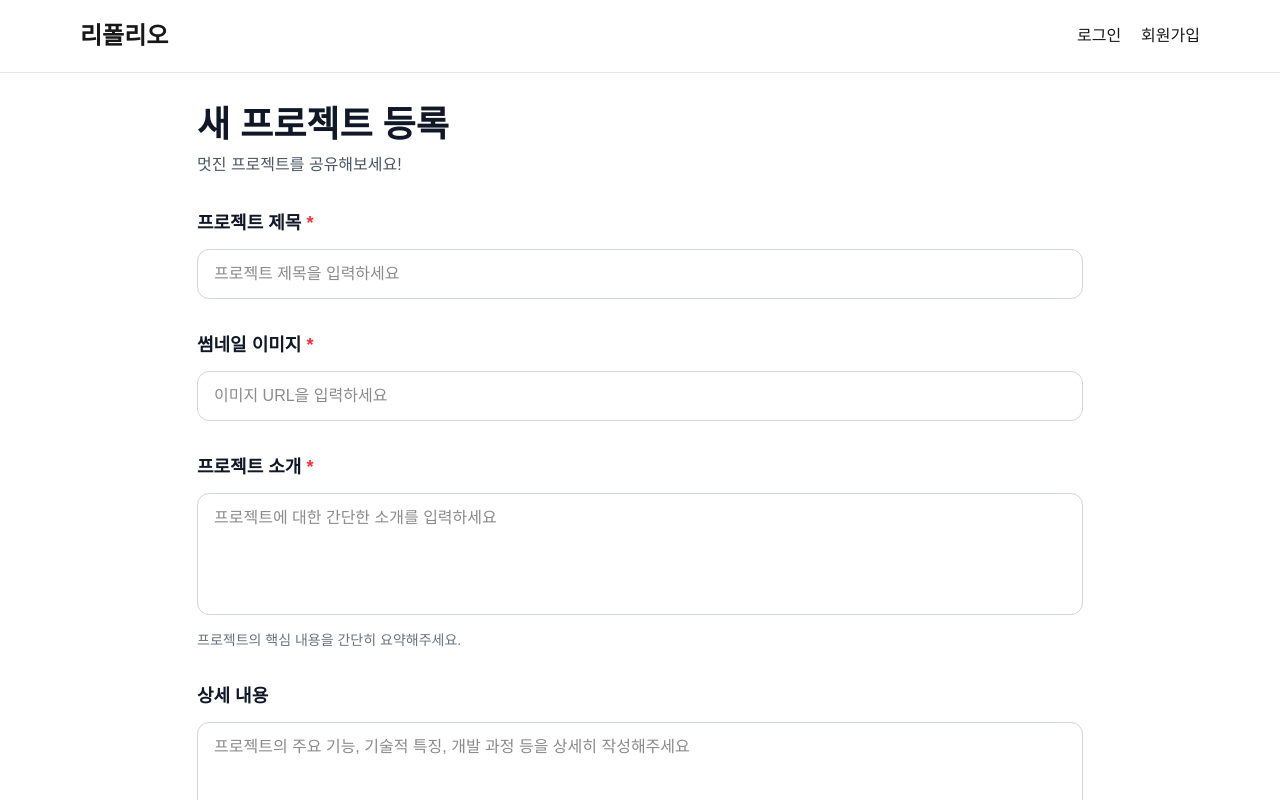
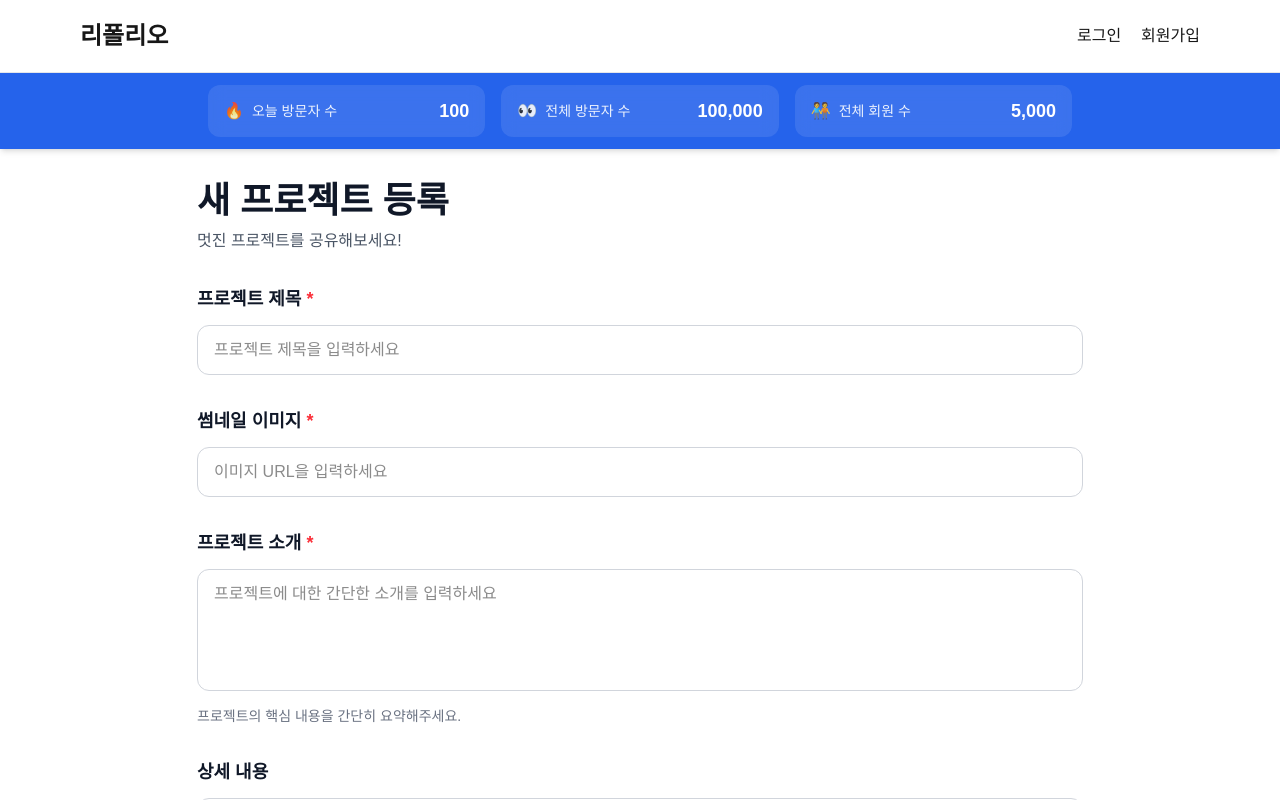
Before and after one commit to hyuk-dev/refolio-fe, a Next.js app: page /new in a window 1280 px wide. Shown: the top 800 px of the page. Built offline with nearby package versions, Linux system fonts and the light colour scheme.

Commit message:
feat: 헤더에 카운터 추가

```diff
--- a/app/(main)/layout.tsx
+++ b/app/(main)/layout.tsx
@@ -1,3 +1,4 @@
+import Counter from '@/components/counter';
 import Header from '@/components/header';
 import UserMenu from '@/components/userMenu';
 import React from 'react';
@@ -13,6 +14,7 @@ export default function MainLayout({
         <Header />
         <UserMenu />
       </div>
+      <Counter />
       <div className="w-full max-w-[1580px] px-4 sm:px-6 md:px-10 lg:px-0">
         {children}
       </div>
--- a/app/(main)/new/page.tsx
+++ b/app/(main)/new/page.tsx
@@ -77,9 +77,7 @@ export default function NewProjectPage() {
             <input
               type="text"
               value={thumbnailPreview}
-                            onChange={(e) =>
-                                setThumbnailPreview(e.target.value)
-                            }
+              onChange={(e) => setThumbnailPreview(e.target.value)}
               placeholder="이미지 URL을 입력하세요"
               className="w-full px-4 py-3 border border-gray-300 rounded-xl focus:outline-none focus:ring-2 focus:ring-blue-500 focus:border-transparent"
             />
@@ -221,10 +219,7 @@ export default function NewProjectPage() {
                     e.preventDefault();
                     const input = e.currentTarget;
                     if (input.value.trim()) {
-                                            setImages([
-                                                ...images,
-                                                input.value.trim(),
-                                            ]);
+                      setImages([...images, input.value.trim()]);
                       input.value = '';
                     }
                   }
@@ -236,10 +231,7 @@ export default function NewProjectPage() {
                   const input = e.currentTarget
                     .previousElementSibling as HTMLInputElement;
                   if (input.value.trim()) {
-                                        setImages([
-                                            ...images,
-                                            input.value.trim(),
-                                        ]);
+                    setImages([...images, input.value.trim()]);
                     input.value = '';
                   }
                 }}
@@ -264,11 +256,7 @@ export default function NewProjectPage() {
                     <button
                       type="button"
                       onClick={() =>
-                                                setImages(
-                                                    images.filter(
-                                                        (_, i) => i !== index
-                                                    )
-                                                )
+                        setImages(images.filter((_, i) => i !== index))
                       }
                       className="absolute top-2 right-2 bg-red-500 text-white rounded-full w-6 h-6 flex items-center justify-center opacity-0 group-hover:opacity-100 transition-opacity"
                     >
--- a/app/globals.css
+++ b/app/globals.css
@@ -11,6 +11,7 @@
   --color-foreground: var(--foreground);
   --font-sans: var(--font-geist-sans);
   --font-mono: var(--font-geist-mono);
+  --color-primary: #2563eb;
 }
 
 body {
--- /dev/null
+++ b/components/categoryList.tsx
@@ -0,0 +1,31 @@
+interface CategoryListProps {
+  categories: string[];
+  selectedCategory: string;
+  setSelectedCategory: (category: string) => void;
+}
+
+export default function CategoryList({
+  categories,
+  selectedCategory,
+  setSelectedCategory,
+}: CategoryListProps) {
+  return (
+    <div className="px-5 mb-6">
+      <div className="flex flex-wrap gap-2">
+        {categories.map((category) => (
+          <button
+            key={category}
+            onClick={() => setSelectedCategory(category)}
+            className={`px-4 py-2 rounded-full text-sm font-medium transition-all ${
+              selectedCategory === category
+                ? 'bg-blue-600 text-white shadow-md'
+                : 'bg-gray-100 text-gray-700 hover:bg-gray-200'
+            }`}
+          >
+            {category}
+          </button>
+        ))}
+      </div>
+    </div>
+  );
+}
--- /dev/null
+++ b/components/counter.tsx
@@ -0,0 +1,24 @@
+export default function Counter() {
+  return (
+    <div className="w-full bg-primary text-white shadow-md">
+      <div className="mx-auto flex max-w-4xl flex-col gap-3 px-4 py-3 sm:flex-row sm:items-center sm:justify-between sm:gap-4">
+        {[
+          { label: '오늘 방문자 수', value: '100', icon: '🔥' },
+          { label: '전체 방문자 수', value: '100,000', icon: '👀' },
+          { label: '전체 회원 수', value: '5,000', icon: '🧑‍🤝‍🧑' },
+        ].map(({ label, value, icon }, idx) => (
+          <div
+            key={label}
+            className="flex flex-1 items-center justify-between rounded-xl bg-white/10 px-4 py-3 backdrop-blur"
+          >
+            <div className="flex items-center gap-2 text-sm text-white/90">
+              <span className="text-base">{icon}</span>
+              <span>{label}</span>
+            </div>
+            <div className="text-lg font-semibold tabular-nums">{value}</div>
+          </div>
+        ))}
+      </div>
+    </div>
+  );
+}
--- a/components/projectList.tsx
+++ b/components/projectList.tsx
@@ -1,6 +1,7 @@
 'use client';
 import { useState } from 'react';
 import ProjectCard from './projectCard';
+import CategoryList from './categoryList';
 
 const projectMock = {
   data: [
@@ -506,24 +507,12 @@ export default function ProjectList() {
 
   return (
     <div className="w-full">
-      {/* 카테고리 필터 */}
-      <div className="px-5 mb-6">
-        <div className="flex flex-wrap gap-2">
-          {categories.map((category) => (
-            <button
-              key={category}
-              onClick={() => setSelectedCategory(category)}
-              className={`px-4 py-2 rounded-full text-sm font-medium transition-all ${
-                selectedCategory === category
-                  ? 'bg-blue-600 text-white shadow-md'
-                  : 'bg-gray-100 text-gray-700 hover:bg-gray-200'
-              }`}
-            >
-              {category}
-            </button>
-          ))}
-        </div>
-      </div>
+      {/* 카테고리 선택 버튼 */}
+      <CategoryList
+        categories={categories}
+        selectedCategory={selectedCategory}
+        setSelectedCategory={setSelectedCategory}
+      />
 
       {/* 프로젝트 그리드 */}
       <div className="grid xl:grid-cols-4 lg:grid-cols-3 md:grid-cols-2 grid-cols-1 gap-5 px-5 w-full">
```
Also changed, not shown: package.json (indentation only). Lines whose indentation alone changed are shown as unchanged.
